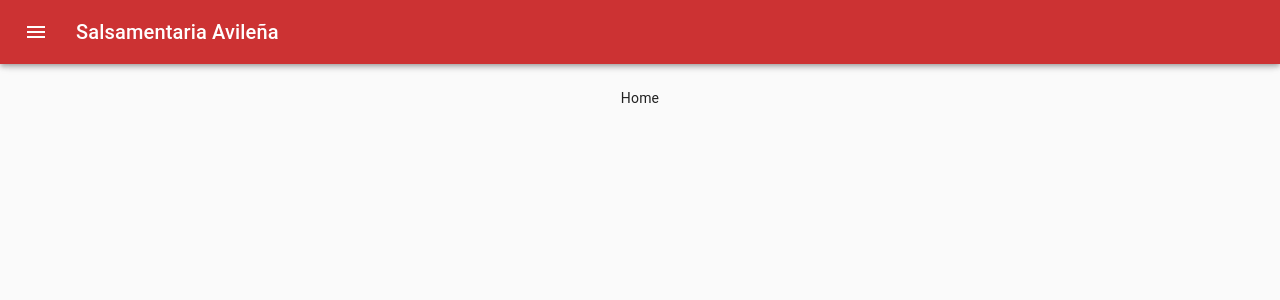
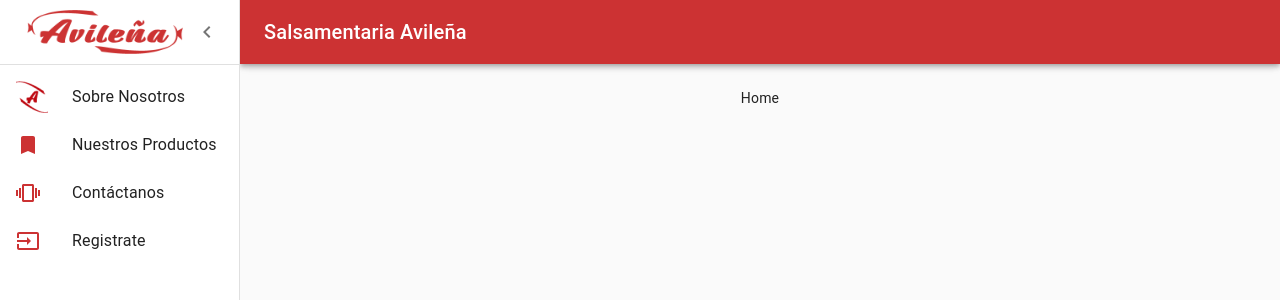
Before and after one commit to vrglx33/avilenaWeb, a React (Create React App) app: page / in a window 1280 px wide. Shown: the top 300 px of the page. Built offline with nearby package versions, Linux system fonts and the light colour scheme.

Commit message:
chore(avilena): adding background transitions

```diff
--- a/src/App.tsx
+++ b/src/App.tsx
@@ -18,8 +18,7 @@
         },
     },
 });
-function App() {
-    return (
+const App = () =>  (
         <ThemeProvider theme={theme}>
         <div className="App">
             <Location>
@@ -41,6 +40,4 @@
         </div>
         </ThemeProvider>
     );
-}
-
 export default App;
--- a/src/components/navigation/Navigation.tsx
+++ b/src/components/navigation/Navigation.tsx
@@ -115,7 +115,7 @@
 export const Navigation = ({children, title}: IProps) => {
     const classes = useStyles();
     const theme = useTheme();
-    const [open, setOpen] = useState(false);
+    const [open, setOpen] = useState(true);
 
     const handleDrawerOpen = () => {
         setOpen(true);
```
Also changed, not shown: src/components/pages/home/Home.tsx (added, +11 -0 lines).
